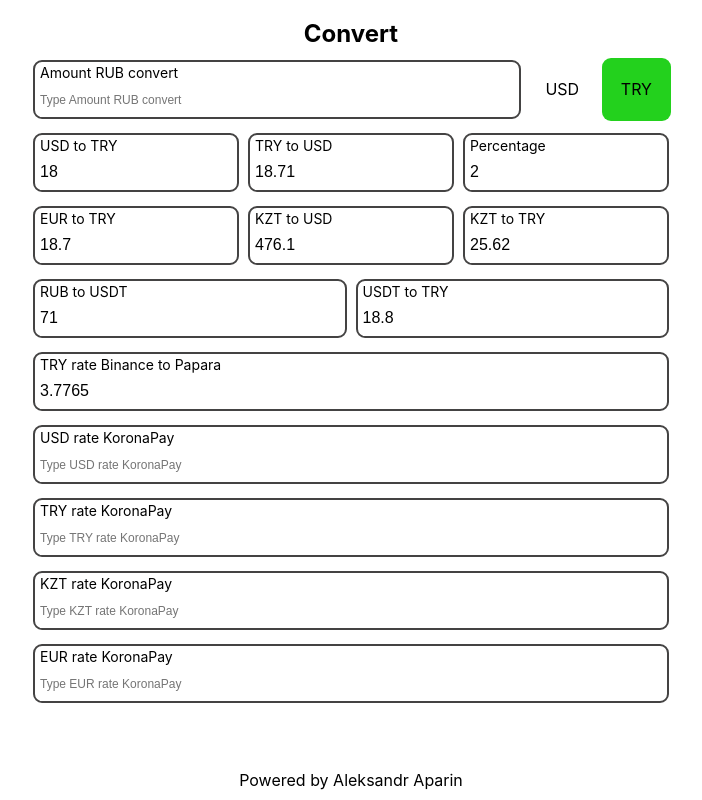
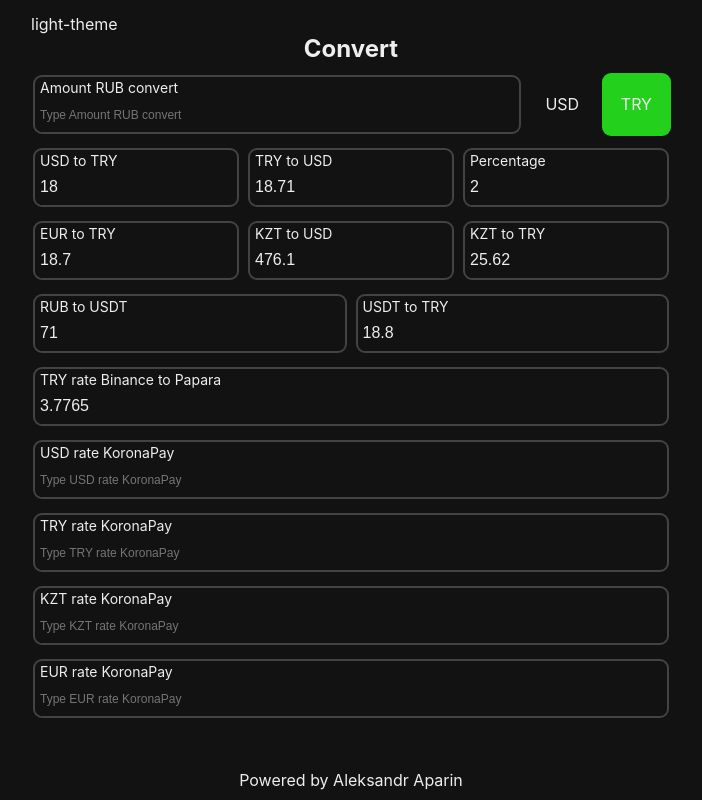
Before and after one commit to AparinAA/coronaCheck, a Next.js app: page / in a window 1280 px wide. Shown: the whole page, without its empty margins (289-991 px from the left). Built offline with nearby package versions, Linux system fonts and the light colour scheme; no server answers.

Commit message:
add adaptive dark-light themes

```diff
--- /dev/null
+++ b/components/Switch/index.tsx
@@ -0,0 +1 @@
+export * from './switchTheme';
--- /dev/null
+++ b/components/Switch/switchTheme.module.css
@@ -0,0 +1,39 @@
+.switch {
+    display: block;
+}
+
+.switchOut {
+    border: 1px solid black;
+    border-radius: 15px;
+    width: 40px;
+    height: 20px;
+    padding: 0;
+}
+
+.switchIn {
+    border-radius: 50%;
+    width: 16px;
+    height: 16px;
+    margin: 1px;
+    padding: 0;
+    border: none;
+    background-color: rgb(25, 248, 25)
+}
+
+.switch:hover {
+    cursor: pointer;
+
+}
+
+.switch input {
+    display: none;
+}
+
+
+.dark {
+
+}
+
+.light {
+
+}
--- /dev/null
+++ b/components/Switch/switchTheme.tsx
@@ -0,0 +1,18 @@
+import React, { ReactEventHandler } from "react";
+import styles from './switchTheme.module.css';
+
+interface SwitchThemeProps {
+    onChange: ReactEventHandler,
+    theme: 'light-theme' | 'dark-theme'
+}
+
+export function SwitchTheme({ onChange, theme }: SwitchThemeProps) {
+
+    return <label className={styles.switch}>
+        <input type="checkbox" onChange={onChange} />
+        {/* <div className={styles.switchOut}>
+            <div className={styles.switchIn}></div>
+        </div> */}
+        {theme}
+    </label>
+}
--- /dev/null
+++ b/components/index.tsx
@@ -0,0 +1 @@
+export * from './Switch';
--- a/package.json
+++ b/package.json
@@ -11,6 +11,7 @@
   "dependencies": {
     "@auth0/nextjs-auth0": "^1.9.1",
     "axios": "^0.27.2",
+    "caniuse-lite": "^1.0.30001469",
     "compression": "^1.7.4",
     "express": "^4.18.1",
     "formik": "^2.2.9",
--- a/pages/index.tsx
+++ b/pages/index.tsx
@@ -3,12 +3,28 @@ import Head from 'next/head'
 import styles from '../styles/Home.module.css'
 import Convert from '../components/convert';
 import { useUser } from '@auth0/nextjs-auth0';
+import { useEffect, useState } from 'react';
+import { SwitchTheme } from '../components';
 // import { HeaderMenu } from '../components/header';
 
 const prefix = process.env.NEXT_PUBLIC_BASE_PATH ?? '';
 
 const Home: NextPage = () => {
     const { user, error, isLoading } = useUser();
+    const [theme, setTheme] = useState<'light-theme' | 'dark-theme'>('light-theme');
+
+    const handlerChangeTheme = (e: any) => {
+        setTheme(e.target.checked ? 'dark-theme' : 'light-theme');
+    }
+
+    useEffect(() => {
+        const prefersDarkScheme = window.matchMedia('(prefers-color-scheme: dark)');
+        if (prefersDarkScheme.matches) {
+            document.body.classList.toggle("light-theme");
+        } else {
+            document.body.classList.toggle("dark-theme");
+        }
+    }, [theme]);
 
     return (
         <div className={styles.con}>
@@ -22,6 +38,9 @@ const Home: NextPage = () => {
 
                 <main className={styles.main}>
                     {/* <HeaderMenu status={user ? true : false} isLoading={isLoading} /> */}
+
+                    <SwitchTheme onChange={handlerChangeTheme} theme={theme} />
+
                     <Convert user={user} />
                 </main>
             </div>
--- a/styles/globals.css
+++ b/styles/globals.css
@@ -17,12 +17,57 @@ a {
   margin: 0;
 }
 
+/* html {
+  --color-scheme: none;
+} */
+
+body {
+  --text-color: #222;
+  --bgd-color: #fff;
+}
+
+/* Цвета тёмной темы */
+body.dark-theme {
+  --text-color: #eee;
+  --bgd-color: #121212;
+}
+
+/* html.dark-theme {
+  --color-scheme: dark;
+} */
+
 @media (prefers-color-scheme: dark) {
-  html {
-    color-scheme: dark;
+  /* html {
+    --color-scheme: dark;
+  } */
+
+  body {
+    --text-color: white;
+    --bgd-color: black;
   }
-  body {
-    color: white;
-    background: black;
+
+/*
+  html.light-theme {
+    --color-scheme: none;
+  } */
+
+  body.light-theme {
+    --text-color: #222;
+    --bgd-color: #fff;
   }
 }
+
+
+body {
+  color: var(--text-color);
+  background-color: var(--bgd-color);
+}
+
+/* html {
+  color-scheme: var(--color-scheme);
+} */
+
+input {
+  background-color: var(--bgd-color);
+  color: var(--text-color);
+}
```
Also changed, not shown: 1 other file (tests, documents, lock files or other folders).
